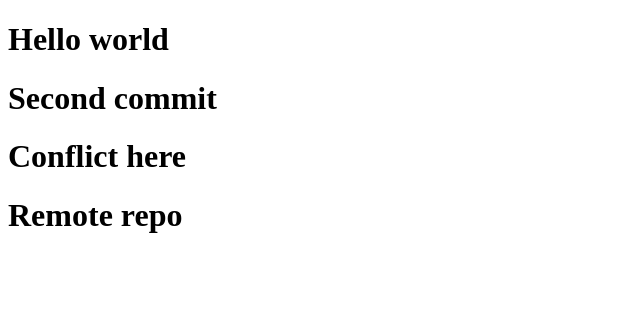
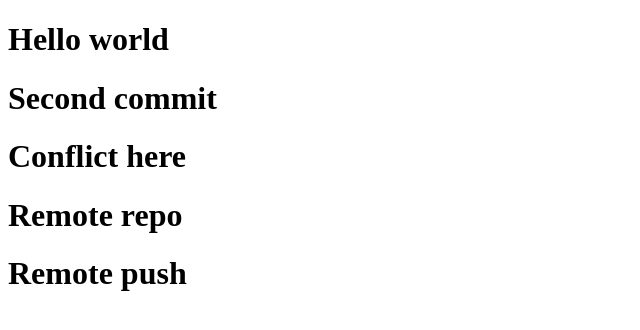
Before and after one commit to nguyendinhduck03/lear_git, a plain HTML site: page index.html in a window 1280 px wide. Shown: the whole page, without its empty margins (0-640 px from the left). Drawn offline with Linux system fonts and the light colour scheme.

Commit message:
git push

```diff
--- a/index.html
+++ b/index.html
@@ -10,5 +10,6 @@
     <h1>Second commit</h1>
     <h1>Conflict here</h1>
     <h1>Remote repo</h1>
+    <h1>Remote push</h1>
 </body>
 </html>
```
